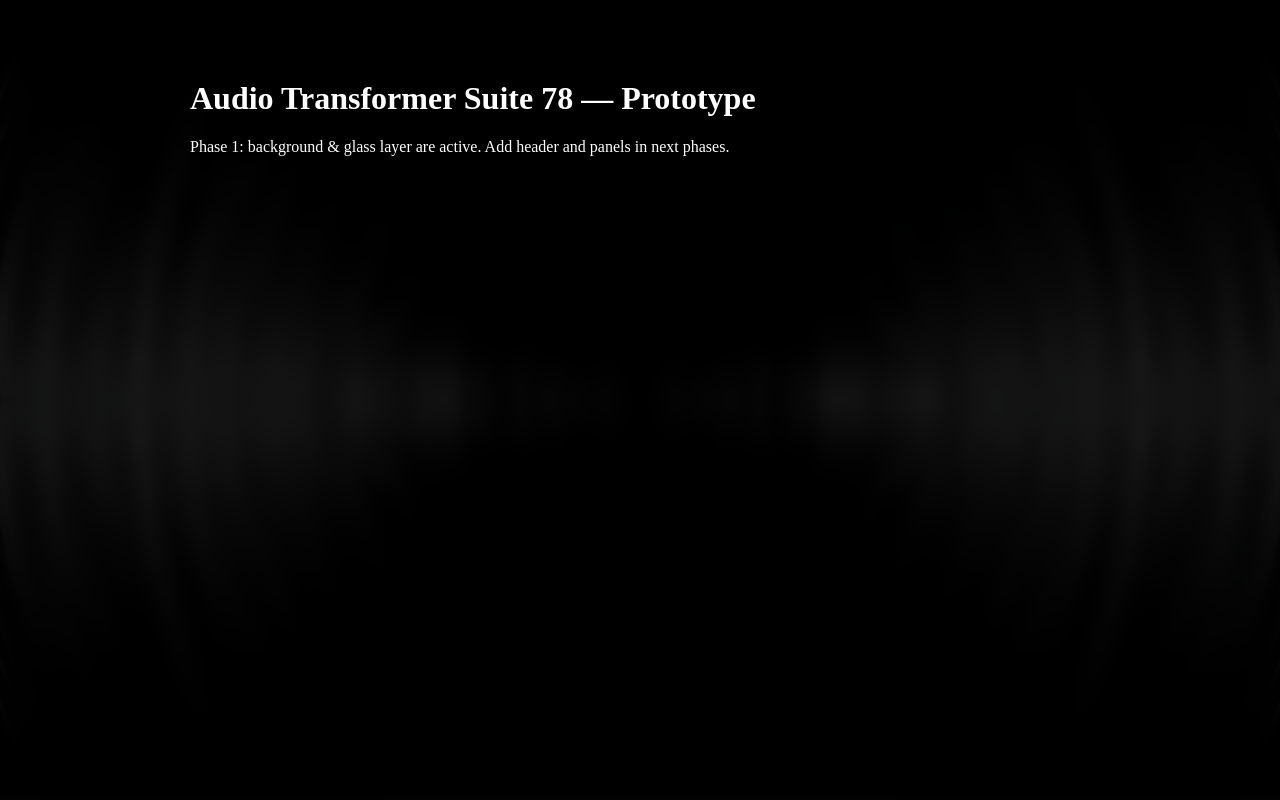
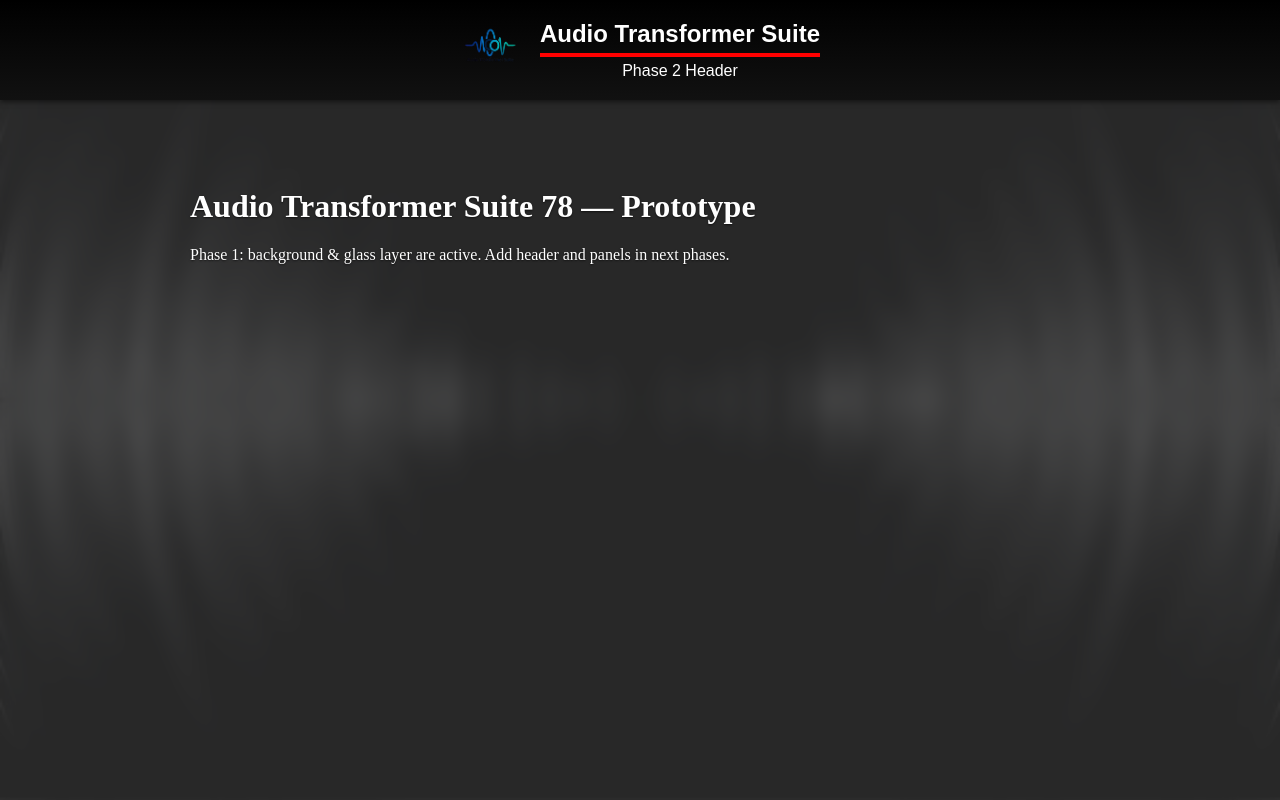
Before and after one commit to Naser507/Audio_Transformer_Suite_78, a Flask app: page / in a window 1280 px wide. Run offline with Flask 3, Linux system fonts and the light colour scheme.

Commit message:
initial heading

```diff
--- a/app/frontend/static/css/glasslayer.css
+++ b/app/frontend/static/css/glasslayer.css
@@ -1,7 +1,7 @@
 /* glasslayer.css - frosted glass overlay above background and below UI */
 :root {
-  --glass-color: 0,0,0; /* RGB for base color; change if you want tinted glass */
-  --glass-alpha: 0.85; /* opacity: 0.00 - 1.00 */
+  --glass-color: 50,50,50; /* RGB for base color; change if you want tinted glass */
+  --glass-alpha: 0.80; /* opacity: 0.00 - 1.00 */
   --glass-blur: 10px;
 }
 
--- /dev/null
+++ b/app/frontend/static/css/header.css
@@ -0,0 +1,59 @@
+/* Floating Header */
+#top-header {
+    position: fixed;
+    top: 0;
+    left: 0;
+    width: 100%;
+    height: 100px;
+    background: linear-gradient(to bottom, #000000, #111111);
+    z-index: 9999;
+    display: flex;
+    justify-content: center;
+    align-items: center;
+    box-shadow: 0 2px 5px rgba(0,0,0,0.5);
+}
+
+/* Container inside header */
+.header-container {
+    display: flex;
+    align-items: center;
+    justify-content: center;
+    gap: 20px;
+}
+
+/* Logo box */
+.logo-box img {
+    height: 60px;
+    width: auto;
+}
+
+/* Heading box */
+.heading-box {
+    display: flex;
+    flex-direction: column;
+    align-items: center;
+}
+
+/* Top heading */
+.top-heading {
+    font-family: 'Arial Rounded MT Bold', Arial, sans-serif;
+    font-weight: bold;
+    color: white;
+    font-size: 24px;
+}
+
+/* Red line */
+.red-line {
+    width: 100%;
+    height: 4px;
+    background-color: red;
+    margin: 5px 0;
+}
+
+/* Sub-heading */
+.sub-heading {
+    font-family: Arial, sans-serif;
+    font-weight: normal;
+    color: white;
+    font-size: 16px;
+}
--- a/app/frontend/templates/base.html
+++ b/app/frontend/templates/base.html
@@ -8,6 +8,7 @@
   <!-- Phase 1 styles -->
   <link rel="stylesheet" href="/static/css/background.css">
   <link rel="stylesheet" href="/static/css/glasslayer.css">
+  <link rel="stylesheet" href="{{ url_for('static', filename='css/header.css') }}">
 
   <!-- basic page styles for Phase1 (keeps UI above glass) -->
   <style>
@@ -15,6 +16,7 @@
     #app-root {
       position: relative;
       z-index: 12; /* UI will be above glass (8) and background (0) */
+      padding-top: 100px; /* Prevent content from hiding behind header */
     }
     /* small prototyping content */
     .center-proto {
@@ -26,6 +28,7 @@
   </style>
 </head>
 <body>
+  {% include 'header.html' %}
   <!-- Background layer -->
   <div id="bg-root" aria-hidden="true"></div>
 
--- /dev/null
+++ b/app/frontend/templates/header.html
@@ -0,0 +1,13 @@
+<!-- header.html -->
+<header id="top-header">
+    <div class="header-container">
+        <div class="logo-box">
+            <img src="{{ url_for('static', filename='images/logos/ATS_Logo.png') }}" alt="ATS Logo">
+        </div>
+        <div class="heading-box">
+            <div class="top-heading">Audio Transformer Suite</div>
+            <div class="red-line"></div>
+            <div class="sub-heading">Phase 2 Header</div>
+        </div>
+    </div>
+</header>
```
Also changed, not shown: README.md.
